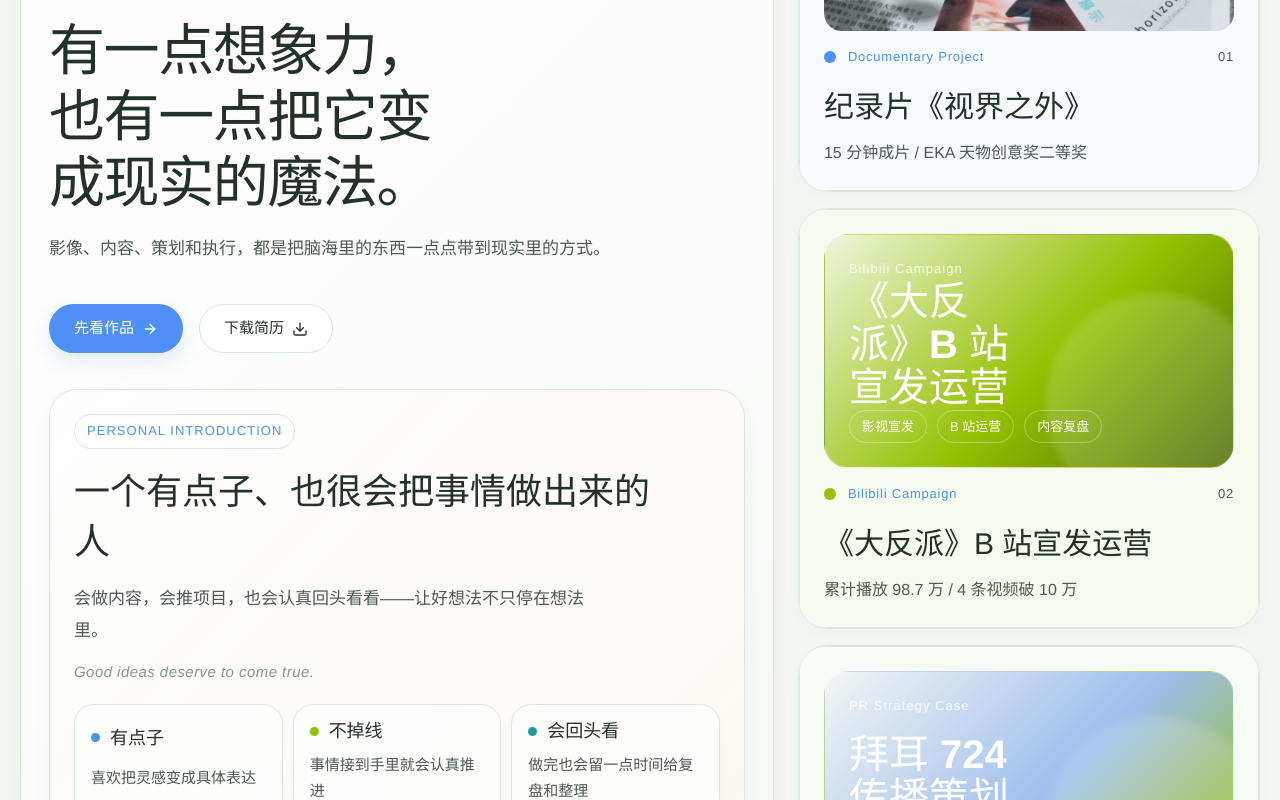
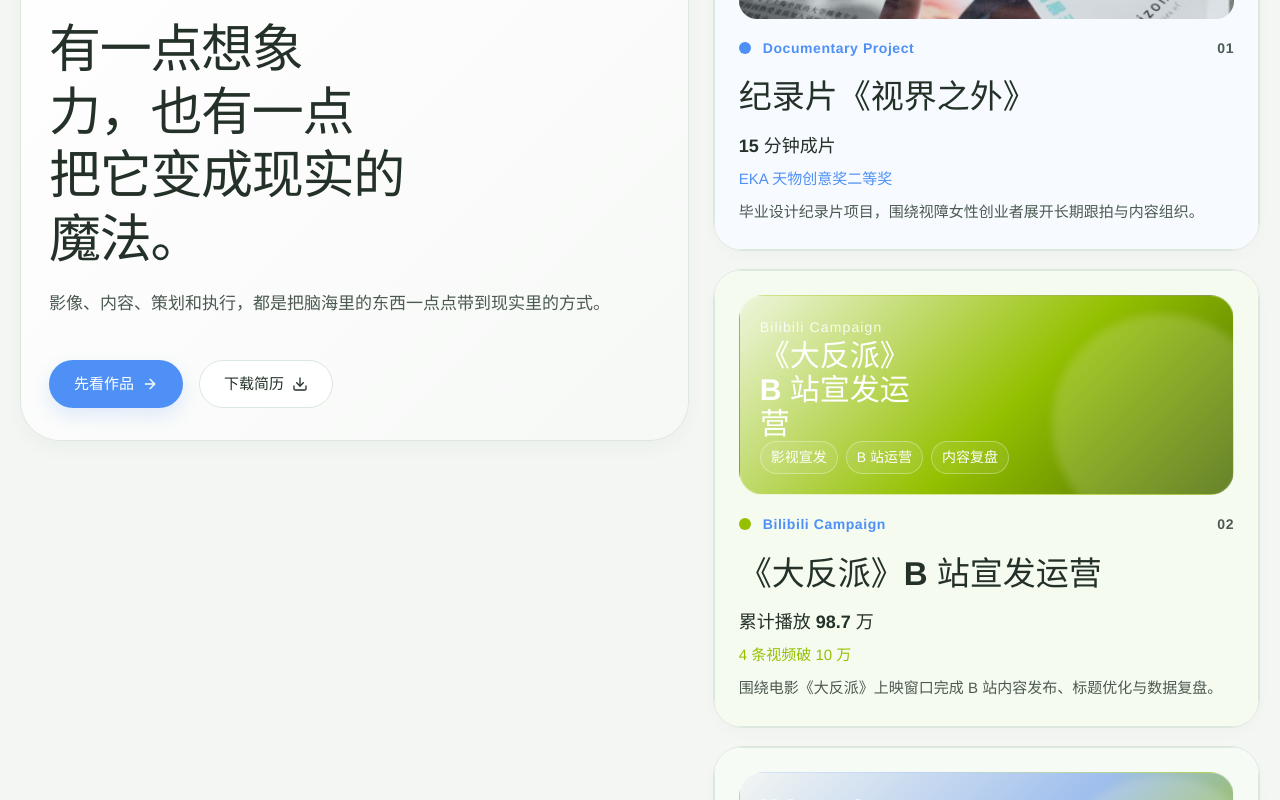
Before and after one commit to neocyyn-ship-it/NeoCyyyn, a React (Vite) app: page / in a window 1280 px wide. Shown: the part 260-1060 px from the top of the page. Built offline with nearby package versions, Linux system fonts and the light colour scheme.

Commit message:
Rebalance homepage layout

```diff
--- a/src/App.tsx
+++ b/src/App.tsx
@@ -279,16 +279,25 @@
   );
 }
 
-function GeneratedCover({ project }: { project: Project }) {
+function GeneratedCover({ project, compact = false }: { project: Project; compact?: boolean }) {
   return (
-    <div className="generated-cover" style={{ background: project.accent }}>
+    <div className="generated-cover" style={{ background: project.accent, minHeight: compact ? 186 : undefined }}>
       <div className="generated-cover-glow" />
-      <div className="generated-cover-inner">
-        <div className="generated-cover-label">{project.subtitle}</div>
-        <div className="generated-cover-title">{project.title}</div>
-        <div className="generated-cover-tags">
+      <div className="generated-cover-inner" style={{ minHeight: compact ? 186 : undefined, padding: compact ? 20 : 24 }}>
+        <div className="generated-cover-label" style={compact ? { fontSize: 14 } : undefined}>
+          {project.subtitle}
+        </div>
+        <div
+          className="generated-cover-title"
+          style={compact ? { maxWidth: "9ch", fontSize: "clamp(24px, 3vw, 30px)", lineHeight: 1.14 } : undefined}
+        >
+          {project.title}
+        </div>
+        <div className="generated-cover-tags" style={compact ? { gap: 8 } : undefined}>
           {project.tags.map((tag) => (
-            <span key={tag}>{tag}</span>
+            <span key={tag} style={compact ? { padding: "5px 10px", fontSize: 14, background: "rgba(255,255,255,0.08)" } : undefined}>
+              {tag}
+            </span>
           ))}
         </div>
       </div>
@@ -656,13 +665,17 @@
         </header>
 
         <main>
-          <section className="hero-section">
+          <section className="hero-section" style={{ paddingBottom: 28 }}>
             <div className="hero-grid">
               <Panel style={{ borderRadius: 40, boxShadow: "0 8px 20px rgba(36,49,40,0.03)" }}>
                 <div className="hero-card">
                   <div style={{ fontSize: 13, fontWeight: 500, letterSpacing: "0.08em", color: palette.blue }}>Selected Works</div>
                   <div className="pill">Images · Ideas · Things becoming real</div>
-                  <h1 className="hero-title">有一点想象力，也有一点把它变成现实的魔法。</h1>
+                  <h1 className="hero-title">
+                    有一点想象力，也有一点
+                    <br />
+                    把它变成现实的魔法。
+                  </h1>
                   <p className="hero-copy">影像、内容、策划和执行，都是把脑海里的东西一点点带到现实里的方式。</p>
                   <div className="hero-actions">
                     <a href="#work" className="primary-btn">
@@ -674,18 +687,73 @@
                       <Download size={16} />
                     </a>
                   </div>
+                </div>
+              </Panel>
 
+              <div className="project-preview-grid" style={{ gap: 18 }}>
+                {projects.map((item, idx) => {
+                  const softs = ["#F7FBFF", "#F6FBF0", "#F6FBF6"];
+                  const dots = [palette.blue, palette.apple, palette.moss];
+                  const [leadHighlight, supportingHighlight] = item.highlight.split(" / ");
+
+                  return (
+                    <button key={item.id} className="preview-card-btn" onClick={() => setSelectedProjectId(item.id)}>
+                      <Panel style={{ borderRadius: 30, boxShadow: "0 6px 16px rgba(36,49,40,0.02)" }}>
+                        <div style={{ borderRadius: 24, border: `1px solid ${palette.line}`, padding: 24, background: softs[idx], textAlign: "left" }}>
+                          {item.coverType === "image" && item.cover ? (
+                            <div style={{ marginBottom: 18, overflow: "hidden", borderRadius: 18 }}>
+                              <img src={item.cover} alt={item.title} style={{ height: 132, width: "100%", objectFit: "cover", display: "block" }} />
+                            </div>
+                          ) : (
+                            <div style={{ marginBottom: 18 }}>
+                              <GeneratedCover project={item} compact />
+                            </div>
+                          )}
+                          <div style={{ display: "flex", alignItems: "center", justifyContent: "space-between", gap: 16 }}>
+                            <div style={{ display: "flex", alignItems: "center", gap: 12 }}>
+                              <span style={{ width: 12, height: 12, borderRadius: "50%", background: dots[idx], display: "inline-block" }} />
+                              <div style={{ fontSize: 14, fontWeight: 600, letterSpacing: "0.04em", color: palette.blue }}>{item.subtitle}</div>
+                            </div>
+                            <div style={{ fontSize: 14, fontWeight: 600, letterSpacing: "0.04em", color: palette.textSoft }}>0{idx + 1}</div>
+                          </div>
                           <div
                             style={{
-                      marginTop: 36,
-                      display: "grid",
-                      gap: 20,
-                      borderRadius: 28,
-                      border: `1px solid ${palette.line}`,
+                              marginTop: 18,
+                              fontSize: "clamp(27px, 2.6vw, 33px)",
+                              fontWeight: 600,
+                              lineHeight: 1.2,
+                              color: palette.text,
+                              textWrap: "balance",
+                            }}
+                          >
+                            {item.title}
+                          </div>
+                          <div style={{ marginTop: 16, display: "grid", gap: 8 }}>
+                            <div style={{ fontSize: 18, lineHeight: 1.45, fontWeight: 600, color: palette.text }}>{leadHighlight}</div>
+                            {supportingHighlight ? (
+                              <div style={{ fontSize: 15, lineHeight: 1.6, fontWeight: 500, color: dots[idx] }}>{supportingHighlight}</div>
+                            ) : null}
+                            <p style={{ margin: 0, fontSize: 15, lineHeight: 1.75, color: palette.textSoft }}>{item.summary}</p>
+                          </div>
+                        </div>
+                      </Panel>
+                    </button>
+                  );
+                })}
+              </div>
+            </div>
+          </section>
+
+          <section className="section-block" style={{ paddingTop: 0 }}>
+            <Panel style={{ borderRadius: 36, boxShadow: "0 8px 20px rgba(36,49,40,0.03)" }}>
+              <div
+                className="dashboard-wrap two-col-grid"
+                style={{
+                  alignItems: "start",
+                  gap: 24,
+                  gridTemplateColumns: "minmax(0, 1.12fr) minmax(280px, 0.88fr)",
                   background: "linear-gradient(135deg, rgba(255,255,255,0.96), rgba(250,247,241,0.92))",
-                      padding: 24,
-                      boxShadow: "0 10px 22px rgba(36,49,40,0.035)",
-                      maxWidth: 760,
+                  borderRadius: 36,
                 }}
               >
                 <div>
@@ -708,20 +776,23 @@
                   </div>
                   <h2
                     style={{
-                          margin: "18px 0 0",
-                          maxWidth: 600,
-                          fontSize: "clamp(26px, 3.4vw, 36px)",
-                          lineHeight: 1.4,
+                      margin: "20px 0 0",
+                      maxWidth: 540,
+                      fontSize: "clamp(28px, 3vw, 34px)",
+                      lineHeight: 1.34,
                       fontWeight: 600,
                       color: palette.text,
+                      textWrap: "balance",
                     }}
                   >
-                        一个有点子、也很会把事情做出来的人
+                    一个有点子、也很会
+                    <br />
+                    把事情做出来的人
                   </h2>
                   <p
                     style={{
                       margin: "16px 0 0",
-                          maxWidth: 520,
+                      maxWidth: 620,
                       fontSize: 17,
                       lineHeight: 1.85,
                       color: palette.textSoft,
@@ -744,13 +815,7 @@
                   </div>
                 </div>
 
-                    <div
-                      style={{
-                        display: "grid",
-                        gap: 10,
-                        gridTemplateColumns: "repeat(auto-fit, minmax(180px, 1fr))",
-                      }}
-                    >
+                <div style={{ display: "grid", gap: 12 }}>
                   {personalIntroNotes.map((item) => (
                     <div
                       key={item.title}
@@ -759,8 +824,8 @@
                         gap: 8,
                         borderRadius: 20,
                         border: `1px solid ${palette.line}`,
-                            background: "rgba(255,255,255,0.74)",
-                            padding: "14px 16px",
+                        background: "rgba(255,255,255,0.78)",
+                        padding: "16px 18px",
                         boxShadow: "0 4px 10px rgba(36,49,40,0.02)",
                       }}
                     >
@@ -799,42 +864,7 @@
                   ))}
                 </div>
               </div>
-                </div>
             </Panel>
-
-              <div className="project-preview-grid">
-                {projects.map((item, idx) => {
-                  const softs = ["#F7FBFF", "#F6FBF0", "#F6FBF6"];
-                  const dots = [palette.blue, palette.apple, palette.moss];
-                  return (
-                    <button key={item.id} className="preview-card-btn" onClick={() => setSelectedProjectId(item.id)}>
-                      <Panel style={{ borderRadius: 30, boxShadow: "0 6px 16px rgba(36,49,40,0.02)" }}>
-                        <div style={{ borderRadius: 24, border: `1px solid ${palette.line}`, padding: 24, background: softs[idx], textAlign: "left" }}>
-                          {item.coverType === "image" && item.cover ? (
-                            <div style={{ marginBottom: 16, overflow: "hidden", borderRadius: 18 }}>
-                              <img src={item.cover} alt={item.title} style={{ height: 144, width: "100%", objectFit: "cover", display: "block" }} />
-                            </div>
-                          ) : (
-                            <div style={{ marginBottom: 16 }}>
-                              <GeneratedCover project={item} />
-                            </div>
-                          )}
-                          <div style={{ display: "flex", alignItems: "center", justifyContent: "space-between", gap: 16 }}>
-                            <div style={{ display: "flex", alignItems: "center", gap: 12 }}>
-                              <span style={{ width: 12, height: 12, borderRadius: "50%", background: dots[idx], display: "inline-block" }} />
-                              <div style={{ fontSize: 13, fontWeight: 500, letterSpacing: "0.06em", color: palette.blue }}>{item.subtitle}</div>
-                            </div>
-                            <div style={{ fontSize: 13, fontWeight: 500, letterSpacing: "0.06em", color: palette.textSoft }}>0{idx + 1}</div>
-                          </div>
-                          <div style={{ marginTop: 20, fontSize: "clamp(24px, 2.6vw, 30px)", fontWeight: 550, lineHeight: 1.24, color: palette.text }}>{item.title}</div>
-                          <div style={{ marginTop: 14, fontSize: 16, lineHeight: 1.7, color: palette.textSoft }}>{item.highlight}</div>
-                        </div>
-                      </Panel>
-                    </button>
-                  );
-                })}
-              </div>
-            </div>
           </section>
 
           <section id="work" className="section-block">
--- a/src/styles.css
+++ b/src/styles.css
@@ -144,7 +144,7 @@
 .hero-grid {
   display: grid;
   gap: 24px;
-  grid-template-columns: minmax(0, 1.24fr) minmax(300px, 0.76fr);
+  grid-template-columns: minmax(0, 1.1fr) minmax(0, 0.9fr);
   align-items: start;
 }
 
@@ -176,9 +176,9 @@
 
 .hero-title {
   margin: 32px 0 0;
-  max-width: 14ch;
-  font-size: clamp(44px, 5vw, 56px);
-  line-height: 1.18;
+  max-width: 13.2ch;
+  font-size: clamp(40px, 4.8vw, 52px);
+  line-height: 1.22;
   font-weight: 600;
   letter-spacing: -0.025em;
   text-wrap: balance;
@@ -232,6 +232,10 @@
 .case-switch-grid {
   display: grid;
   gap: 16px;
+}
+
+.project-preview-grid {
+  align-content: start;
 }
 
 .section-block {
@@ -764,8 +768,8 @@
   }
 
   .hero-title {
-    font-size: clamp(42px, 11vw, 52px);
-    line-height: 1.14;
+    font-size: clamp(32px, 8.8vw, 42px);
+    line-height: 1.2;
   }
 
   .detail-page-title {
```
Lines whose indentation alone changed are shown as unchanged.
